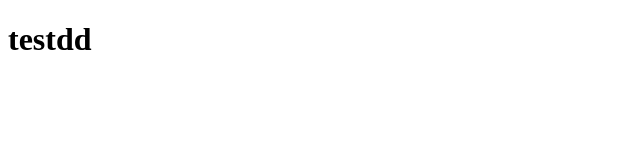
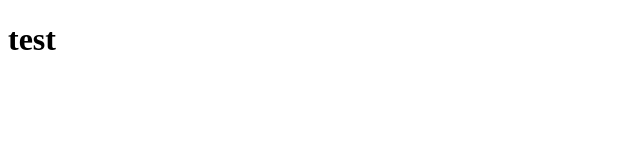
Before and after one commit to huch99/html2507, a plain HTML site: page test.html in a window 1280 px wide. Shown: the full height of the page, 0-640 px from the left. Drawn offline with Linux system fonts and the light colour scheme.

Commit message:
테스트 파일
test

```diff
--- a/test.html
+++ b/test.html
@@ -6,7 +6,7 @@
     <title>test</title>
 </head>
 <body>
-    <h1>testdd</h1>
+    <h1>test</h1>
 
 </body>
 </html>
```
